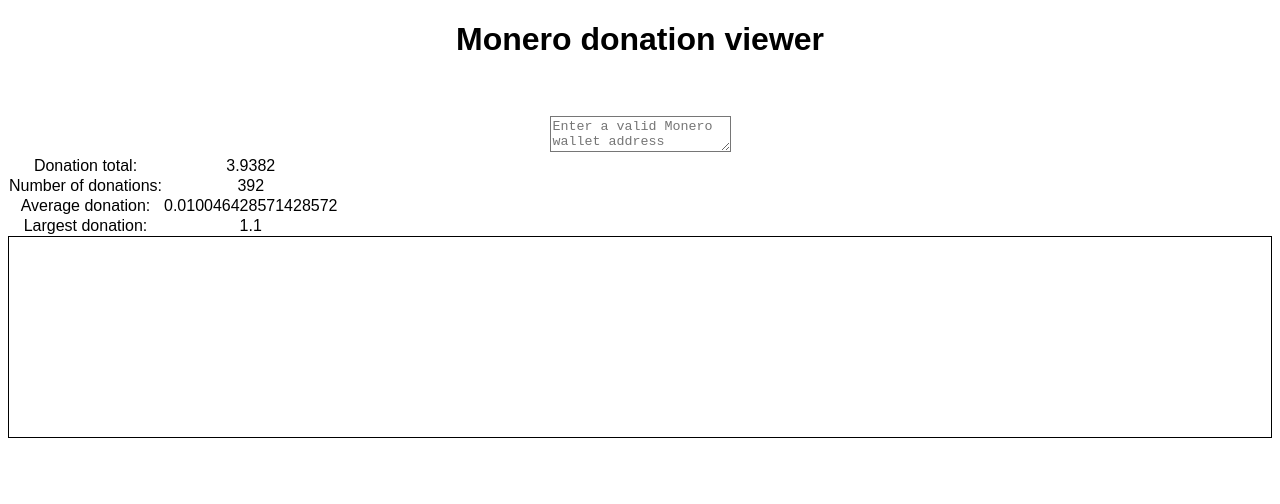
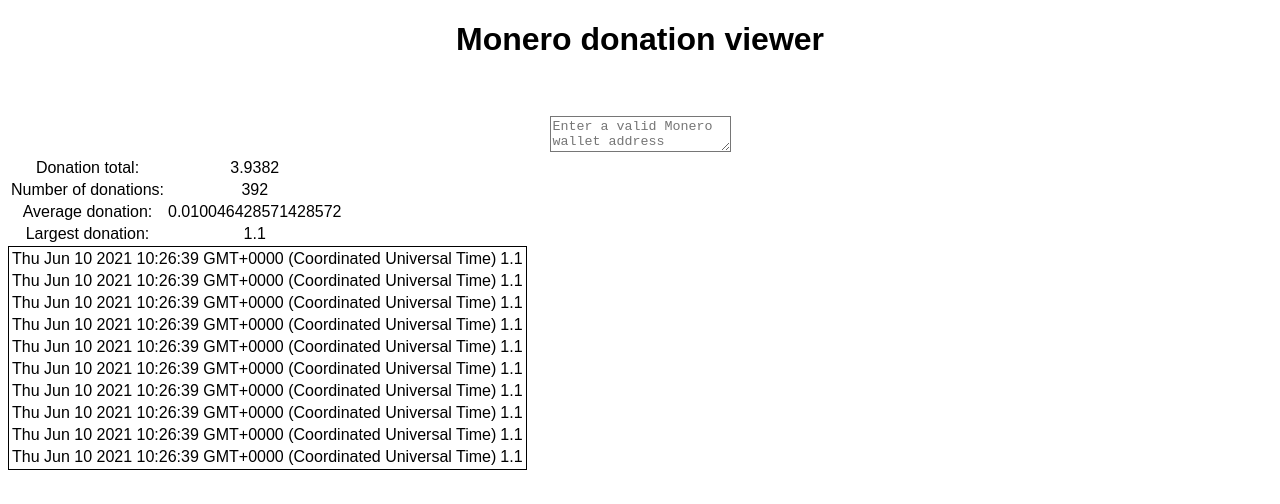
Before and after one commit to BeanTosser/monero_donation_viewer, a React (Create React App) app: page / in a window 1280 px wide. Shown: the top 504 px of the page. Built offline with nearby package versions, Linux system fonts and the light colour scheme.

Commit message:
Display table of up to last 10 donations.

```diff
--- a/src/Components/TransactionList.js
+++ b/src/Components/TransactionList.js
@@ -2,25 +2,26 @@
 
 export default function (props) {
   let donationList = transactionListItem(props.donations);
+  console.log("Donation list: " + donationList);
   return (
-    <div className="donation_list">
-      <table>{donationList}</table>
-    </div>
+    <table className="donation_list_table">
+      <tbody>{donationList}</tbody>
+    </table>
   );
 }
 
 function transactionListItem(donations) {
-  console.log("Donations: " + donations);
   const maxLength = 10; //show at most 10 donations
+  let length = donations.length - maxLength;
+  donations = donations.slice(length);
   //props.txList
   //  .time
   //  .amount
-  let donationListElements = [];
-  donationListElements = donations.map((donation) => (
+  let donationListElements = donations.map((donation) => (
     <tr>
-      <td>{donation[0]}</td>
+      <td>{donation[0].toString()}</td>
       <td>{donation[1]}</td>
     </tr>
   ));
-  console.log("donationList elements: " + donationListElements);
+  return donationListElements;
 }
--- a/src/Components/WalletInfo.js
+++ b/src/Components/WalletInfo.js
@@ -1,8 +1,10 @@
-export default function WalletInfo(props){
-  return(
+export default function WalletInfo(props) {
+  return (
     // Donation total
     // # of donations
     <div>
+      <table>
+        <tbody>
           <tr>
             <td>Donation total: </td>
             <td>{props.donationTotal}</td>
@@ -13,12 +15,14 @@
           </tr>
           <tr>
             <td>Average donation: </td>
-        <td>{props.donationTotal/props.numDonations}</td>
+            <td>{props.donationTotal / props.numDonations}</td>
           </tr>
           <tr>
             <td>Largest donation: </td>
             <td>{props.largestDonation}</td>
           </tr>
+        </tbody>
+      </table>
     </div>
-  )
+  );
 }
--- a/src/Components/css/AddressEntryField.css
+++ b/src/Components/css/AddressEntryField.css
@@ -1,4 +1,4 @@
-.donation_list {
+.donation_list_table {
   border: 1px solid black;
   min-width: 150px;
   min-height: 200px;
```
Lines whose indentation alone changed are shown as unchanged.
